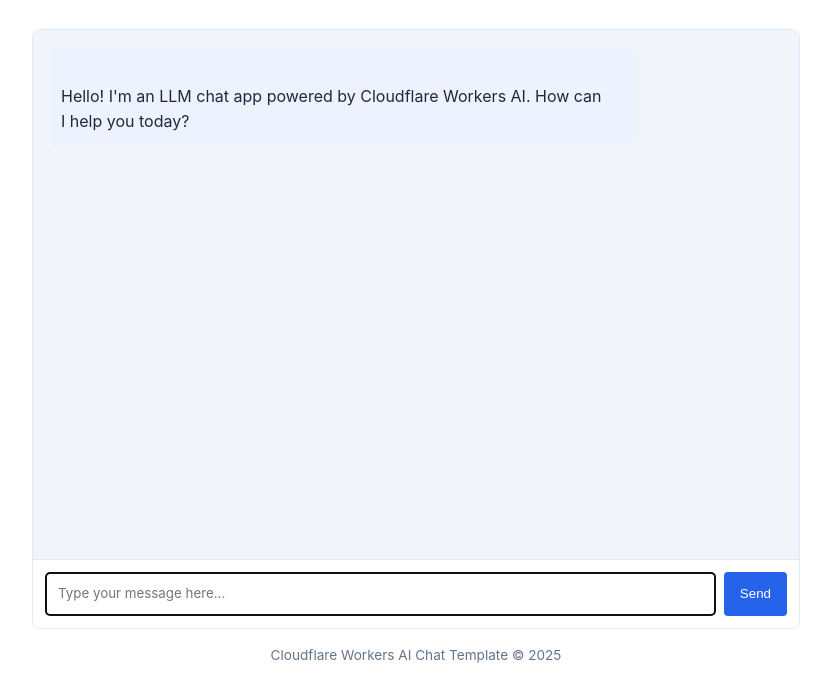
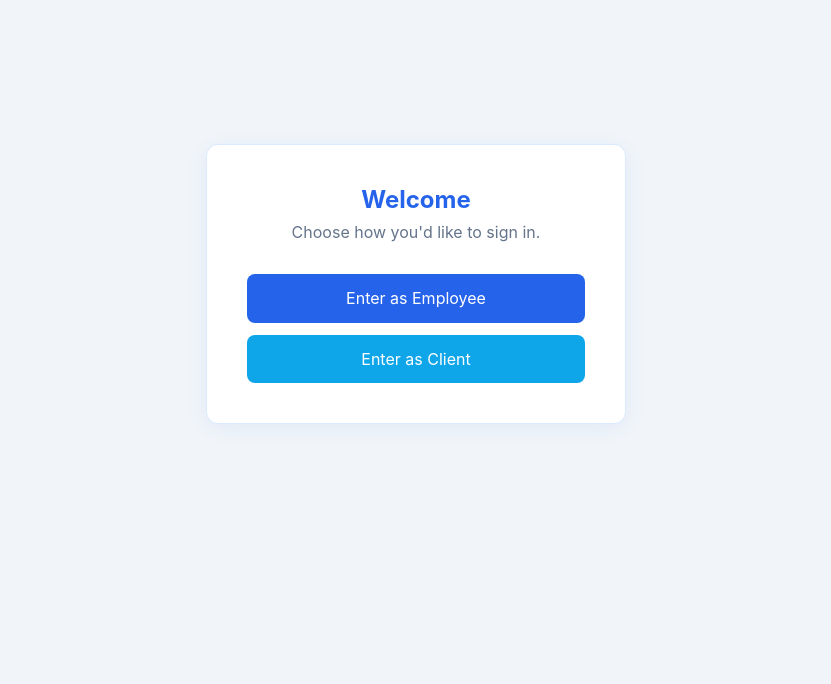
Before and after one commit to davidbarbosa-gocimit/Hackathon2026, a website: page public/index.html in a window 1280 px wide. Shown: the part 116-800 px from the top of the page, without its empty margins (224-1055 px from the left). Drawn offline with Linux system fonts and the light colour scheme.

Commit message:
feat(web): add role selection landing page with employee and client options

```diff
--- a/package.json
+++ b/package.json
@@ -22,7 +22,7 @@
 		"@types/node": "24.10.1",
 		"typescript": "5.9.3",
 		"vitest": "3.2.4",
-		"wrangler": "4.56.0"
+		"wrangler": "^4.56.0"
 	},
 	"private": true,
 	"scripts": {
--- a/public/chat.js
+++ b/public/chat.js
@@ -4,11 +4,21 @@
  * Handles the chat UI interactions and communication with the backend API.
  */
 
+// Redirect to role selection if no role is set yet
+const role = localStorage.getItem("role");
+if (!role) {
+	window.location.replace("/");
+}
+
 // DOM elements
 const chatMessages = document.getElementById("chat-messages");
 const userInput = document.getElementById("user-input");
 const sendButton = document.getElementById("send-button");
 const typingIndicator = document.getElementById("typing-indicator");
+const roleLabel = document.getElementById("role-label");
+if (roleLabel && role) {
+	roleLabel.textContent = role;
+}
 
 // Chat state
 let chatHistory = [
--- a/public/index.html
+++ b/public/index.html
@@ -3,17 +3,17 @@
 	<head>
 		<meta charset="UTF-8" />
 		<meta name="viewport" content="width=device-width, initial-scale=1.0" />
-		<title>LLM Chat App</title>
+		<title>Sign in · Cloudflare AI Chat</title>
 		<style>
 			:root {
 				--primary-color: #2563eb;
 				--primary-hover: #1d4ed8;
+				--accent-color: #0ea5e9;
+				--accent-hover: #0284c7;
 				--light-bg: #f1f5f9;
 				--border-color: #dbeafe;
 				--text-color: #1e293b;
 				--text-light: #64748b;
-				--user-msg-bg: #dbeafe;
-				--assistant-msg-bg: #eef2ff;
 			}
 
 			* {
@@ -26,158 +26,97 @@
 				font-family:
 					-apple-system, BlinkMacSystemFont, "Segoe UI", Roboto, Oxygen, Ubuntu,
 					Cantarell, sans-serif;
-				line-height: 1.6;
+				min-height: 100vh;
+				display: flex;
+				align-items: center;
+				justify-content: center;
+				background-color: var(--light-bg);
 				color: var(--text-color);
-				max-width: 800px;
-				margin: 0 auto;
 				padding: 1rem;
 			}
 
-			header {
+			.card {
+				background: white;
+				border: 1px solid var(--border-color);
+				border-radius: 12px;
+				padding: 2.5rem;
+				max-width: 420px;
+				width: 100%;
 				text-align: center;
-				margin-bottom: 2rem;
-				padding: 1rem 0;
-				border-bottom: 1px solid var(--border-color);
+				box-shadow: 0 4px 20px rgba(37, 99, 235, 0.08);
 			}
 
 			h1 {
 				font-size: 1.5rem;
 				color: var(--primary-color);
+				margin-bottom: 0.5rem;
 			}
 
-			.chat-container {
+			p.subtitle {
+				color: var(--text-light);
+				margin-bottom: 2rem;
+			}
+
+			.role-buttons {
 				display: flex;
 				flex-direction: column;
-				height: calc(100vh - 200px);
-				min-height: 400px;
-				border: 1px solid var(--border-color);
-				border-radius: 8px;
-				overflow: hidden;
+				gap: 0.75rem;
 			}
 
-			.chat-messages {
-				flex: 1;
-				overflow-y: auto;
-				padding: 1rem;
-				background-color: var(--light-bg);
+			.role-button {
+				padding: 0.9rem 1.25rem;
+				font-size: 1rem;
+				font-family: inherit;
+				border: none;
+				border-radius: 8px;
+				color: white;
+				cursor: pointer;
+				transition: background-color 0.2s, transform 0.1s;
 			}
 
-			.message {
-				margin-bottom: 1rem;
-				padding: 0.75rem;
-				border-radius: 8px;
-				max-width: 80%;
+			.role-button:hover {
+				transform: translateY(-1px);
 			}
 
-			.message p {
-				white-space: pre-line;
-				margin: 0;
-				overflow-wrap: anywhere;
+			.role-button.employee {
+				background-color: var(--primary-color);
 			}
 
-			.user-message {
-				background-color: var(--user-msg-bg);
-				align-self: flex-end;
-				margin-left: auto;
-			}
-
-			.assistant-message {
-				background-color: var(--assistant-msg-bg);
-				align-self: flex-start;
-			}
-
-			.message-input {
-				display: flex;
-				padding: 0.75rem;
-				border-top: 1px solid var(--border-color);
-				background-color: white;
-			}
-
-			#user-input {
-				flex: 1;
-				padding: 0.75rem;
-				border: 1px solid var(--border-color);
-				border-radius: 4px;
-				font-family: inherit;
-				resize: none;
-				min-height: 44px;
-			}
-
-			#send-button {
-				margin-left: 0.5rem;
-				padding: 0 1rem;
-				background-color: var(--primary-color);
-				color: white;
-				border: none;
-				border-radius: 4px;
-				cursor: pointer;
-				transition: background-color 0.2s;
-			}
-
-			#send-button:hover {
+			.role-button.employee:hover {
 				background-color: var(--primary-hover);
 			}
 
-			#send-button:disabled {
-				background-color: var(--text-light);
-				cursor: not-allowed;
+			.role-button.client {
+				background-color: var(--accent-color);
 			}
 
-			.typing-indicator {
-				display: none;
-				font-style: italic;
-				color: var(--text-light);
-				padding: 1rem;
-			}
-
-			.typing-indicator.visible {
-				display: block;
-			}
-
-			footer {
-				margin-top: 1rem;
-				text-align: center;
-				font-size: 0.85rem;
-				color: var(--text-light);
+			.role-button.client:hover {
+				background-color: var(--accent-hover);
 			}
 		</style>
 	</head>
 	<body>
-		<header>
-			<h1>Cloudflare AI Chat</h1>
-			<p>Powered by Cloudflare Workers AI</p>
-		</header>
+		<main class="card">
+			<h1>Welcome</h1>
+			<p class="subtitle">Choose how you'd like to sign in.</p>
 
-		<div class="chat-container">
-			<div id="chat-messages" class="chat-messages">
-				<div class="message assistant-message">
-					<p>
-						Hello! I'm an LLM chat app powered by Cloudflare Workers AI. How can
-						I help you today?
-					</p>
-				</div>
+			<div class="role-buttons">
+				<button class="role-button employee" data-role="employee">
+					Enter as Employee
+				</button>
+				<button class="role-button client" data-role="client">
+					Enter as Client
+				</button>
 			</div>
+		</main>
 
-			<div class="typing-indicator" id="typing-indicator">
-				AI is thinking...
-			</div>
-
-			<div class="message-input">
-				<textarea
-					id="user-input"
-					placeholder="Type your message here..."
-					rows="1"
-					autofocus
-				></textarea>
-				<button id="send-button">Send</button>
-			</div>
-		</div>
-
-		<footer>
-			<p>Cloudflare Workers AI Chat Template &copy; 2025</p>
-		</footer>
-
-		<!-- Chat app script -->
-		<script src="chat.js"></script>
+		<script>
+			document.querySelectorAll(".role-button").forEach((btn) => {
+				btn.addEventListener("click", () => {
+					localStorage.setItem("role", btn.dataset.role);
+					window.location.href = "/chat.html";
+				});
+			});
+		</script>
 	</body>
 </html>
```
Also changed, not shown: public/chat.html (added, +183 -0 lines), 1 other file.
